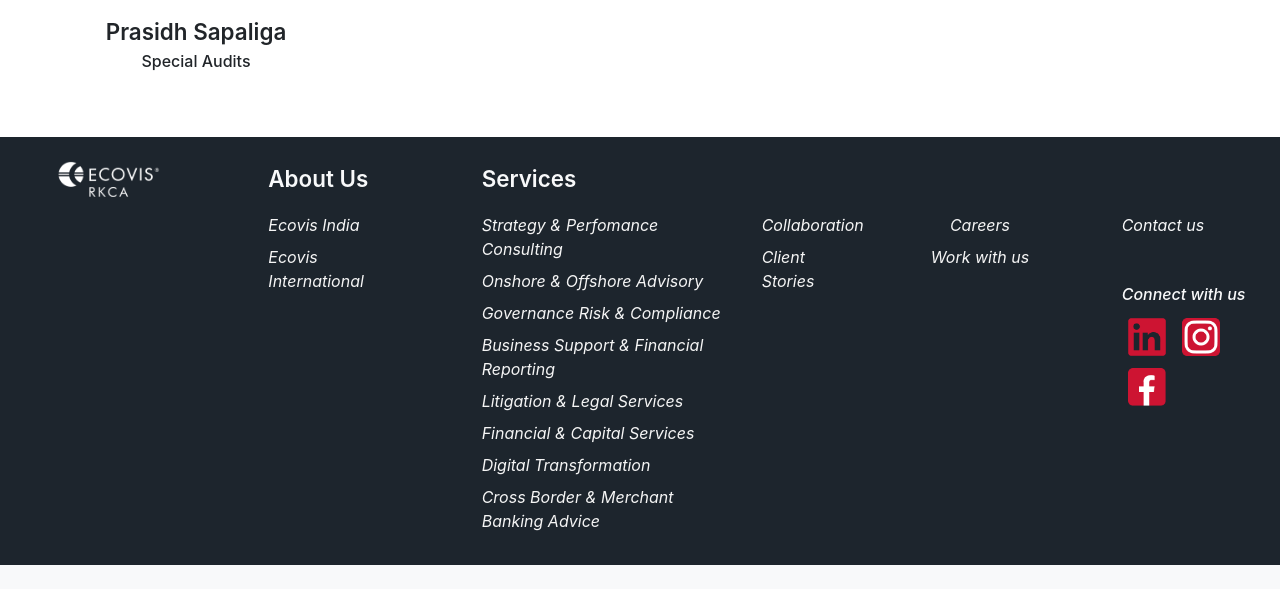
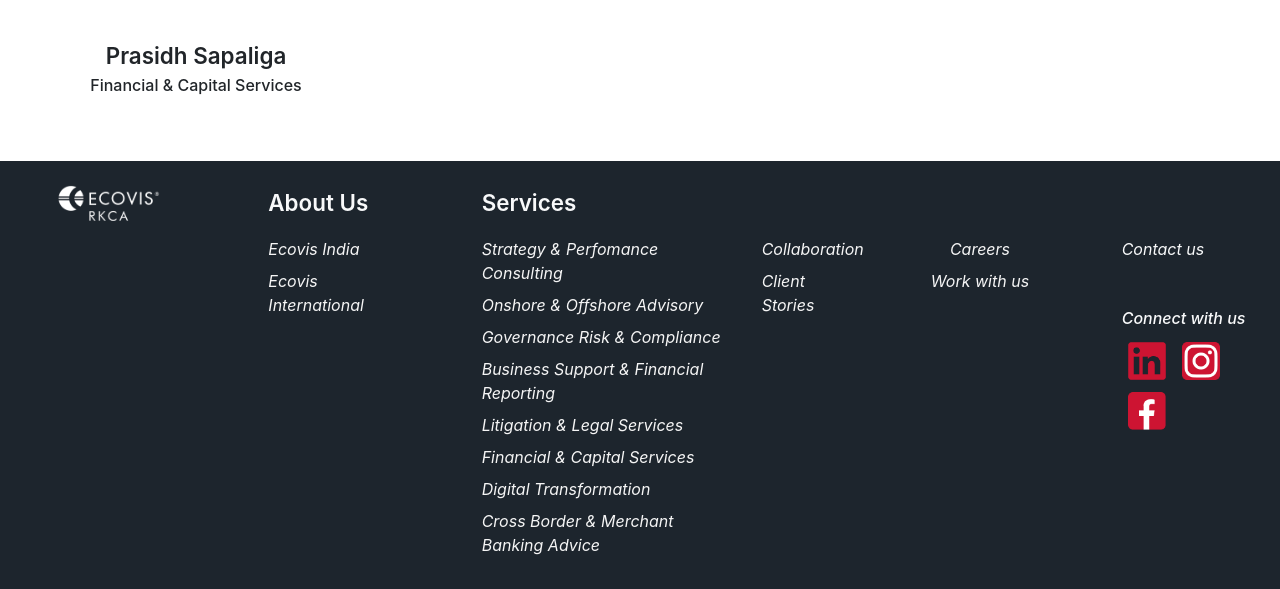
Before and after one commit to vvrvishal/ecovis, a PHP site: page /team.php in a window 1280 px wide. Shown: the part 2616-3205 px from the top of the page. Before the commit the page ends 3181 px from the top, so only its background shows below. Run offline with PHP 8.4, Linux system fonts and the light colour scheme.

Commit message:
changes by vishal

```diff
--- a/header.php
+++ b/header.php
@@ -6,7 +6,6 @@
     <meta http-equiv="X-UA-Compatible" content="IE=edge">
     <meta name="viewport" content="width=device-width, initial-scale=1.0">
     <title>Ecovis</title>
-    <link rel="icon" href="./ecovis-images/ecovis-logo.jpeg" type="image/icon type">
     <!-- font-awesome cdn  -->
     <link rel="stylesheet" href="https://cdnjs.cloudflare.com/ajax/libs/font-awesome/6.0.0-beta3/css/all.min.css" integrity="sha512-Fo3rlrZj/k7ujTnHg4CGR2D7kSs0v4LLanw2qksYuRlEzO+tcaEPQogQ0KaoGN26/zrn20ImR1DfuLWnOo7aBA==" crossorigin="anonymous" referrerpolicy="no-referrer" />
     <!-- bootstrap css cdn  -->
--- a/team.php
+++ b/team.php
@@ -128,7 +128,7 @@ work together and integrate unique capacities, backgrounds, and individual goals
                     <img src="./ourTeam_B&W/08_Ram_Verma.jpg" class="w-100" alt="">
                 </div>
                 <p class="primaryHeading mb-0">Ram Verma</p>
-                <p class="normalText">Audit and Finance</p>
+                <p class="normalText">Financial & Capital Services</p>
             </div>
             <div class="col-lg-3 mb-5 col-md-4 col-sm-12 text-center">
                 <div class="mx-auto rounded-circle" style="width: 160px; height: 160px; overflow: hidden;">
@@ -142,7 +142,7 @@ work together and integrate unique capacities, backgrounds, and individual goals
                     <img src="./ourTeam_B&W/11_Rahul_Nagar.jpg" class="w-100" alt="">
                 </div>
                 <p class="primaryHeading mb-0">Rahul Nagar</p>
-                <p class="normalText">Finance and auditing</p>
+                <p class="normalText">Financial & Capital Services</p>
             </div>
             <div class="col-lg-3 mb-5 col-md-4 col-sm-12 text-center">
                 <div class="mx-auto rounded-circle" style="width: 160px; height: 160px; overflow: hidden;">
@@ -156,56 +156,56 @@ work together and integrate unique capacities, backgrounds, and individual goals
                     <img src="./ourTeam_B&W/13_Siddharth_Baghmar.jpg" class="w-100" alt="">
                 </div>
                 <p class="primaryHeading mb-0">Siddharth Baghmar</p>
-                <p class="normalText">Finance</p>
+                <p class="normalText">Financial & Capital Services</p>
             </div>
             <div class="col-lg-3 mb-5 col-md-4 col-sm-12 text-center">
                 <div class="mx-auto rounded-circle" style="width: 160px; height: 160px; overflow: hidden;">
                     <img src="./ourTeam_B&W/14_Jaigovind_boob.jpg" class="w-100" alt="">
                 </div>
                 <p class="primaryHeading mb-0">Jaigovind Boob</p>
-                <p class="normalText">Finance</p>
+                <p class="normalText">Financial & Capital Services</p>
             </div>
             <div class="col-lg-3 mb-5 col-md-4 col-sm-12 text-center">
                 <div class="mx-auto rounded-circle" style="width: 160px; height: 160px; overflow: hidden;">
                     <img src="./ourTeam_B&W/15_Bharat_Gupta.jpg" class="w-100" alt="">
                 </div>
                 <p class="primaryHeading mb-0">Bharat Gupta</p>
-                <p class="normalText">Litigation</p>
+                <p class="normalText">Litigation & Legal Services</p>
             </div>
             <div class="col-lg-3 mb-5 col-md-4 col-sm-12 text-center">
                 <div class="mx-auto rounded-circle" style="width: 160px; height: 160px; overflow: hidden;">
                     <img src="./ourTeam_B&W/07_Sanjay_Surana.jpg" class="w-100" alt="">
                 </div>
                 <p class="primaryHeading mb-0">Sanjay Surana</p>
-                <p class="normalText">Finance</p>
+                <p class="normalText">Financial & Capital Services</p>
             </div>
             <div class="col-lg-3 mb-5 col-md-4 col-sm-12 text-center">
                 <div class="mx-auto rounded-circle" style="width: 160px; height: 160px; overflow: hidden;">
                     <img src="./ourTeam_B&W/17_Girish_Gangawat.png" class="w-100" alt="">
                 </div>
                 <p class="primaryHeading mb-0">Girish Gangawat</p>
-                <p class="normalText">Banking & Management</p>
+                <p class="normalText">Financial & Capital Services</p>
             </div>
             <div class="col-lg-3 mb-5 col-md-4 col-sm-12 text-center">
                 <div class="mx-auto rounded-circle" style="width: 160px; height: 160px; overflow: hidden;">
                     <img src="./ourTeam_B&W/18_Nidhi_Vira.png" class="w-100" alt="">
                 </div>
                 <p class="primaryHeading mb-0">Nidhi Vira</p>
-                <p class="normalText">Finanace</p>
+                <p class="normalText">Financial & Capital Services</p>
             </div>
             <div class="col-lg-3 mb-5 col-md-4 col-sm-12 text-center">
                 <div class="mx-auto rounded-circle" style="width: 160px; height: 160px; overflow: hidden;">
                     <img src="./ourTeam_B&W/19_deepa_shetty.jpg" class="w-100" alt="">
                 </div>
                 <p class="primaryHeading mb-0">deepa Shetty</p>
-                <p class="normalText">Business support</p>
+                <p class="normalText">Business support & Financial Reporting</p>
             </div>
             <div class="col-lg-3 mb-5 col-md-4 col-sm-12 text-center">
                 <div class="mx-auto rounded-circle" style="width: 160px; height: 160px; overflow: hidden;">
                     <img src="./ourTeam_B&W/20_Prasidh_Sapaliga.png" class="w-100" alt="">
                 </div>
                 <p class="primaryHeading mb-0">Prasidh Sapaliga</p>
-                <p class="normalText">Special Audits</p>
+                <p class="normalText">Financial & Capital Services</p>
             </div>
         </div>
 
```
